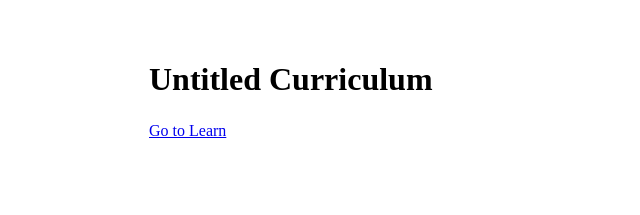
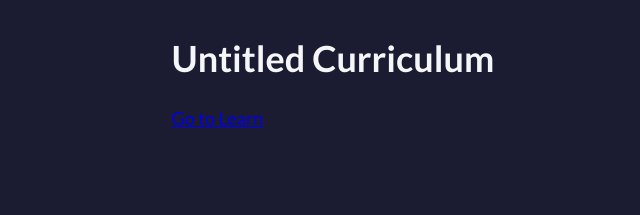
Before and after one commit to freeCodeCamp-Universe/templates, an Astro site in the folder files/framework/astro-react/: page / in a window 1280 px wide. Shown: the whole page, without its empty margins (41-681 px from the left). Built offline with nearby package versions, Linux system fonts and the light colour scheme; Astro itself is replaced by a stand-in of ours.

Commit message:
feat: add global styles and layout

```diff
--- /dev/null
+++ b/files/framework/astro-react/src/global.css
@@ -0,0 +1,138 @@
+@import url("https://fonts.googleapis.com/css2?family=Lato:wght@400;700&family=Inconsolata:wght@400;700&display=swap");
+
+*,
+*::before,
+*::after {
+  box-sizing: border-box;
+  margin: 0;
+  padding: 0;
+}
+
+:root {
+  /* Brand */
+  --theme-color: #0a0a23;
+  --yellow-gold: #ffbf00;
+
+  /* Neutrals */
+  --gray-00-translucent: rgba(255, 255, 255, 0.85);
+  --gray-00: #ffffff; /* primary */
+  --gray-05: #f5f6f7; /* secondary */
+  --gray-10: #dfdfe2; /* tertiary */
+  --gray-15: #d0d0d5; /* quaternary */
+  --gray-45: #858591; /* neutral */
+  --gray-75: #3b3b4f; /* quaternary */
+  --gray-80: #2a2a40; /* tertiary */
+  --gray-85: #1b1b32; /* secondary */
+  --gray-90: #0a0a23; /* primary */
+  --gray-90-translucent: rgba(10, 10, 35, 0.85);
+
+  /* Blue */
+  --blue-light: rgb(153, 201, 255);
+  --blue-light-translucent: rgba(153, 201, 255, 0.15);
+  --blue-mid: #198eee;
+  --blue-dark: #002ead;
+  --blue-dark-translucent: rgba(0, 46, 173, 0.3);
+
+  /* Yellow */
+  --yellow-light: #ffc300;
+  --yellow-dark: #4d3800;
+
+  /* Green */
+  --green-light: #acd157;
+  --green-dark: #00471b;
+
+  /* Red */
+  --red-light: #ffadad;
+  --red-dark: #850000;
+
+  /* Purple */
+  --purple-light: #dbb8ff;
+  --purple-mid: #9400d3;
+  --purple-dark: #5a01a7;
+
+  /* Typography */
+  --font-body: "Lato", sans-serif;
+  --font-mono: "Inconsolata", monospace;
+
+  /* Borders */
+  --border-focus: 2px solid var(--blue-mid);
+}
+
+.dark-palette {
+  --primary-color-translucent: var(--gray-00-translucent);
+  --primary-color: var(--gray-00);
+  --secondary-color: var(--gray-05);
+  --tertiary-color: var(--gray-10);
+  --quaternary-color: var(--gray-15);
+  --quaternary-background: var(--gray-75);
+  --tertiary-background: var(--gray-80);
+  --secondary-background: var(--gray-85);
+  --primary-background: var(--gray-90);
+  --primary-background-translucent: var(--gray-90-translucent);
+  --highlight-color: var(--blue-light);
+  --highlight-background: var(--blue-dark);
+  --selection-color: var(--blue-light-translucent);
+  --success-color: var(--green-light);
+  --success-background: var(--green-dark);
+  --danger-color: var(--red-light);
+  --danger-background: var(--red-dark);
+  --yellow-background: var(--yellow-dark);
+  --yellow-color: var(--yellow-light);
+  --purple-background: var(--purple-dark);
+  --purple-color: var(--purple-light);
+}
+
+.light-palette {
+  /* Piece overrides */
+  --piece-highlight: rgba(255, 255, 255, 0.8);
+
+  --primary-color-translucent: var(--gray-90-translucent);
+  --primary-color: var(--gray-90);
+  --secondary-color: var(--gray-85);
+  --tertiary-color: var(--gray-80);
+  --quaternary-color: var(--gray-75);
+  --quaternary-background: var(--gray-15);
+  --tertiary-background: var(--gray-10);
+  --secondary-background: var(--gray-05);
+  --primary-background: var(--gray-00);
+  --primary-background-translucent: var(--gray-00-translucent);
+  --highlight-color: var(--blue-dark);
+  --highlight-background: var(--blue-light);
+  --selection-color: var(--blue-dark-translucent);
+  --success-color: var(--green-dark);
+  --success-background: var(--green-light);
+  --danger-color: var(--red-dark);
+  --danger-background: var(--red-light);
+  --yellow-background: var(--yellow-light);
+  --yellow-color: var(--yellow-dark);
+  --purple-background: var(--purple-light);
+  --purple-color: var(--purple-dark);
+}
+
+html {
+  font-size: 18px;
+}
+
+body {
+  height: 100%;
+  font-family: var(--font-body);
+  color: var(--secondary-color);
+  background: var(--secondary-background);
+}
+
+:focus-visible {
+  outline: var(--border-focus);
+  outline-offset: 2px;
+}
+
+.sr-only {
+  position: absolute;
+  width: 1px;
+  height: 1px;
+  padding: 0;
+  margin: -1px;
+  overflow: hidden;
+  clip: rect(0, 0, 0, 0);
+  white-space: nowrap;
+  border: 0;
+}
--- /dev/null
+++ b/files/framework/astro-react/src/layouts/layout.astro
@@ -0,0 +1,23 @@
+---
+import '../global.css';
+
+type Props = {
+  title: string;
+};
+
+const { title } = Astro.props;
+---
+
+<html lang="en">
+  <head>
+    <meta charset="utf-8" />
+    <link rel="icon" type="image/svg+xml" href="/favicon.svg" />
+    <link rel="icon" href="/favicon.ico" />
+    <meta name="viewport" content="width=device-width" />
+    <meta name="generator" content={Astro.generator} />
+    <title>{title}</title>
+  </head>
+  <body class="dark-palette">
+    <slot />
+  </body>
+</html>
--- a/files/framework/astro-react/src/pages/index.astro
+++ b/files/framework/astro-react/src/pages/index.astro
@@ -1,20 +1,11 @@
 ---
+import Layout from '../layouts/layout.astro';
 import { Landing } from '../components/landing';
 import { loadCurriculum } from '../lib/load-curriculum';
 
 const curriculum = await loadCurriculum();
 ---
 
-<html lang="en">
-  <head>
-    <meta charset="utf-8" />
-    <link rel="icon" type="image/svg+xml" href="/favicon.svg" />
-    <link rel="icon" href="/favicon.ico" />
-    <meta name="viewport" content="width=device-width" />
-    <meta name="generator" content={Astro.generator} />
-    <title>{curriculum.title}</title>
-  </head>
-  <body>
-    <Landing curriculum={curriculum} client:load />
-  </body>
-</html>
+<Layout title={curriculum.title}>
+  <Landing curriculum={curriculum} client:load />
+</Layout>
```
Also changed, not shown: files/framework/astro-react/src/pages/learn/[slug].astro (+6 -12 lines), files/framework/astro-react/src/pages/learn/index.astro (+4 -10 lines).
